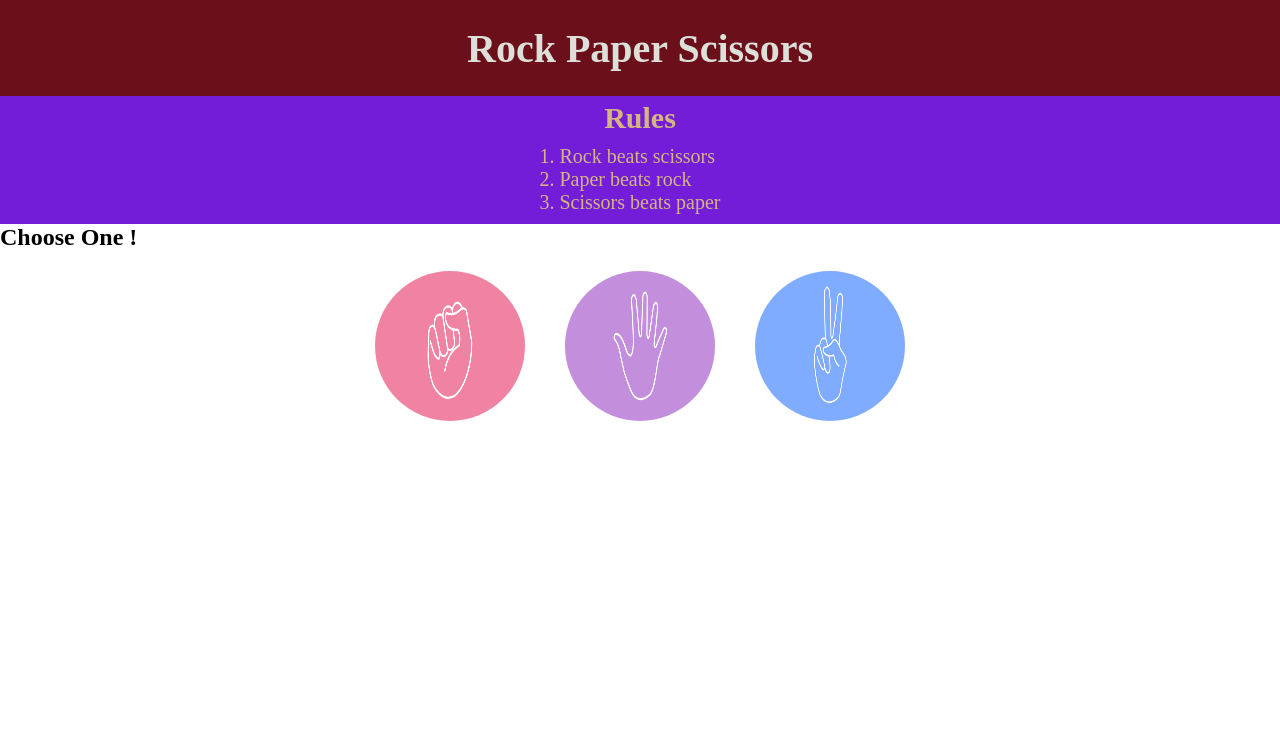
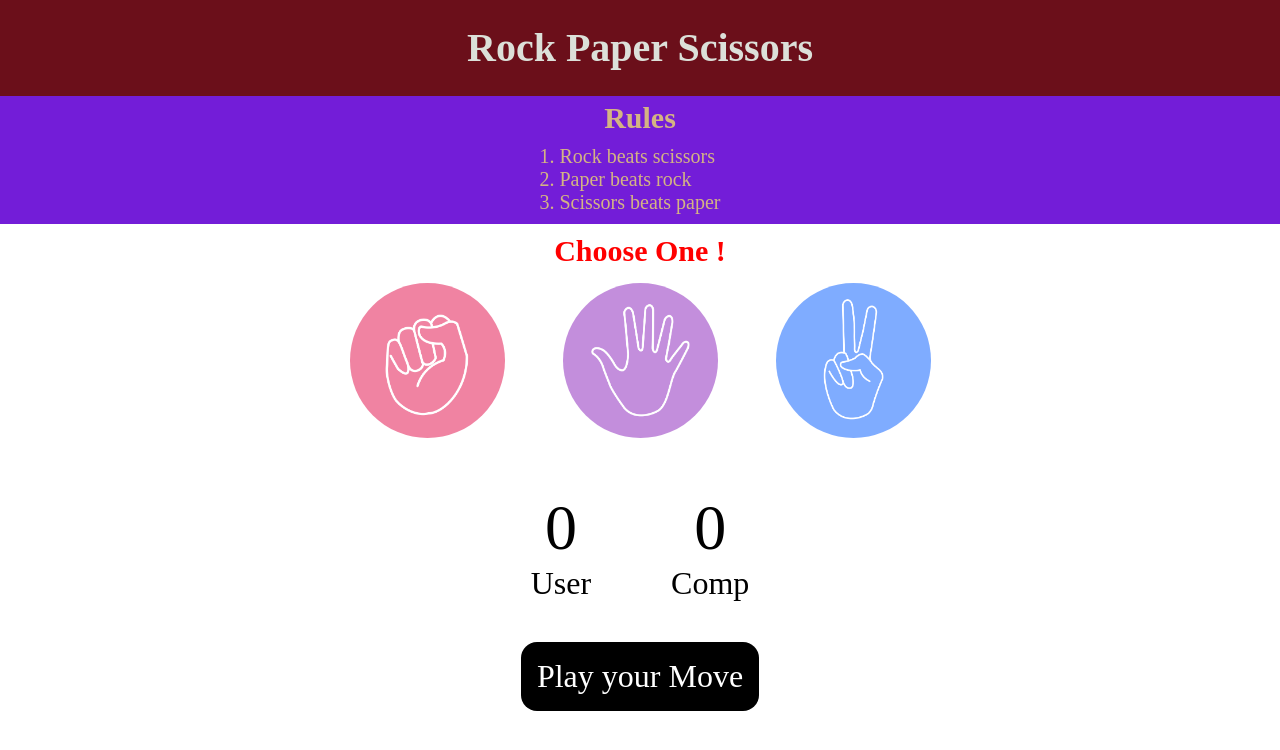
Before and after one commit to Silence-People/RockPaperScissor, a plain HTML site: page index.html in a window 1280 px wide. Drawn offline with Linux system fonts and the light colour scheme.

Commit message:
The code to display the result withour the score

```diff
--- a/app.js
+++ b/app.js
@@ -0,0 +1,56 @@
+let userScore = 0;
+let compScore = 0;
+
+const choices = document.querySelectorAll(".choice")
+const msg = document.querySelector("#msg");
+
+
+const genCompchoice = () => {
+    const options = ['rock', 'paper', 'scissor'];
+    const randChoice = options[Math.floor(Math.random() * options.length)];
+    return randChoice;
+};
+
+const drawGame = () =>{
+    msg.innerText = "The game was DRAW. Play Again!";
+    msg.style.backgroundColor ="black";
+}
+
+const showWinner = (userWin, userChoice, compChoice) =>{
+    if (userWin) {
+        msg.innerText = `You WIN! Your ${userChoice} beats ${compChoice}`;
+        msg.style.backgroundColor ="green";
+    }else{
+        msg.innerText = `You LOSE! ${compChoice} beats your ${userChoice}`;
+        msg.style.backgroundColor ="red";
+    }
+
+};
+
+const playGame= (userChoice) => {
+    console.log(`User Choice = ${userChoice}`);
+    const compChoice = genCompchoice();
+    console.log(`Computer choice =  ${compChoice}`);
+    if(userChoice === compChoice){
+        drawGame();
+     }else{
+        let userWin=true;
+        if(userChoice === "rock"){
+           userWin = compChoice === "paper" ? false : true;
+        }else if (userChoice === "paper"){
+            userWin = compChoice === "scissor" ? false :  true;
+        }else{
+            userWin = compChoice === "paper"? false : true;
+        }
+        showWinner(userWin, userChoice, compChoice);
+     }
+
+
+};
+
+choices.forEach(choice => {
+    choice.addEventListener("click", () => {
+        const userChoice = choice.getAttribute("id");
+        playGame(userChoice);
+    })
+    });
--- a/index.html
+++ b/index.html
@@ -21,7 +21,7 @@
 
         <div class="container">
             <div class="game">
-                <h2> Choose One !</h2>
+                <h2 class="second-heading"> Choose One !</h2>
                 <div class="choices">
                     <div class ="choice" id ="rock">
                         <img src="images/rock.png">
@@ -35,5 +35,21 @@
             </div>
         </div>
 
+        <div class="counter">
+            <div class="score">
+                <p id ="user-score">0</p>
+                <p>User</p>
+            </div>
+            <div class="score">
+                <p id ="computer-score">0</p>
+                <p>Comp</p>
+                </div>
+            </div>
+
+        <div class ="msg-container">
+            <p id ="msg"> Play your Move</p>
+
+        </div>
+        <script src="app.js"></script>
 </body>
 </html>
--- a/style.css
+++ b/style.css
@@ -6,9 +6,8 @@
 .heading{
     background-color:#6b0f1a ;
     height: 12vh;
-    display: flex;
-    align-items: center;
-    justify-content: center;
+    line-height: 12vh;
+    text-align: center;
 }
 h1{
     font-size: 40px;
@@ -27,6 +26,7 @@ h1{
     font-size: 30px;
     color: #d4b483;
     margin-top: 5px;
+    text-align: center;
 }
 
 .list{
@@ -35,25 +35,73 @@ h1{
     color: #d4b483;
     font-size: 20px;
 }
+.second-heading{
+    font-size: 30px;
+    color: red;
+    margin: 10px;
+    text-align: center;
+
+}
 .choice{
-   margin: 20px;
+    height: 165px;
+    width: 165px;
+    border-radius: 50%;
+    display: flex;
+    align-items: center;
+    justify-content: center;
+
 }
 
 .choices{
     display: flex;
     align-items: center;
     justify-content: center;
+    gap: 3rem;
 
 }
 img{
-    height: 150px;
-    width: 150px;
+    height: 155px;
+    width: 155px;
     background-size: cover;
     border-radius: 50%;
+    object-fit: cover;
 }
-img:hover{
-    border: 2px solid black;
+.choice:hover{
+    cursor: pointer;
+    background-color: black;
 }
-img:active{
-    border: 4px solid black;
+
+.counter{
+    display: flex;
+    align-items: center;
+    justify-content:center;
+    font-size: 2rem;
+    margin-top: 3rem;
+    gap: 5rem;
 }
+#user-score,
+#computer-score{
+    font-size: 4rem;
+}
+
+.msg-container{
+    display: flex;
+    flex-direction: column;
+    align-items: center;
+    justify-content: center;
+    margin-top: 40px;
+}
+#msg{
+    font-size: 2rem;
+    display: inline;
+    background-color: black;
+    color: white;
+    padding: 1rem;
+    border-radius: 1rem;
+}
+.score{
+    display: flex;
+    flex-direction: column;
+    align-items: center;
+    justify-content: center;
+}
```
